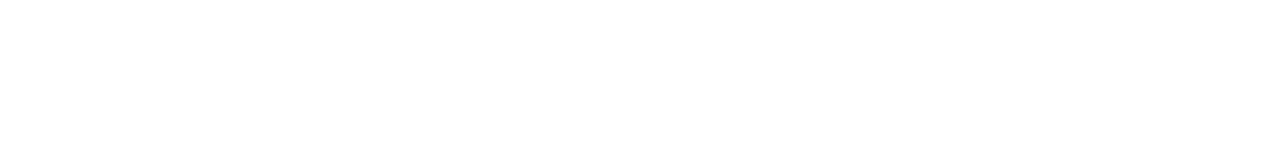
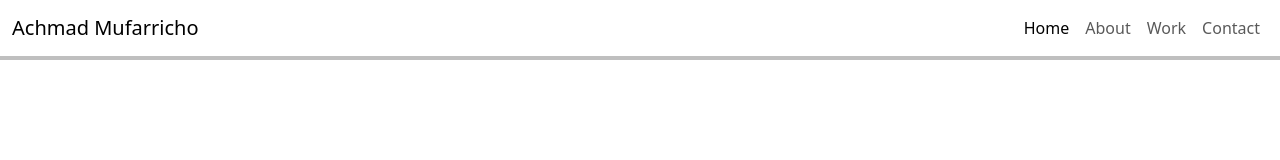
Before and after one commit to Mufarricho/Portfolio-Mufarricho, a plain HTML site: page index.html in a window 1280 px wide. Drawn offline with nearby package versions, Linux system fonts and the light colour scheme.

Commit message:
add navbar

```diff
--- a/index.html
+++ b/index.html
@@ -9,6 +9,31 @@
 
 </head>
 <body>
+    <!-- Navbar -->
+    <nav class="navbar navbar-expand-lg">
+        <div class="container-fluid">
+          <a class="navbar-brand" href="#">Achmad Mufarricho</a>
+          <button class="navbar-toggler" type="button" data-bs-toggle="collapse" data-bs-target="#navbarNav" aria-controls="navbarNav" aria-expanded="false" aria-label="Toggle navigation">
+            <span class="navbar-toggler-icon"></span>
+          </button>
+          <div class="collapse navbar-collapse" id="navbarNav">
+            <ul class="navbar-nav ms-auto">
+              <li class="nav-item">
+                <a class="nav-link active" aria-current="page" href="#">Home</a>
+              </li>
+              <li class="nav-item">
+                <a class="nav-link" href="#">About</a>
+              </li>
+              <li class="nav-item">
+                <a class="nav-link" href="#">Work</a>
+              </li>
+              <li class="nav-item">
+                <a class="nav-link" href="#">Contact</a>
+              </li>
+            </ul>
+          </div>
+        </div>
+      </nav>
 
 
     <script src="https://code.jquery.com/jquery-3.7.1.min.js" integrity="sha256-/JqT3SQfawRcv/BIHPThkBvs0OEvtFFmqPF/lYI/Cxo=" crossorigin="anonymous"></script>
--- a/style.css
+++ b/style.css
@@ -0,0 +1,4 @@
+.navbar {
+    background-color: white;
+    box-shadow: 0 0 0 4px rgba(0, 0, 0, 0.25);
+}
```
